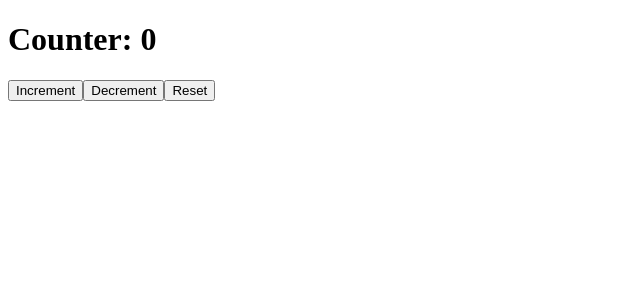
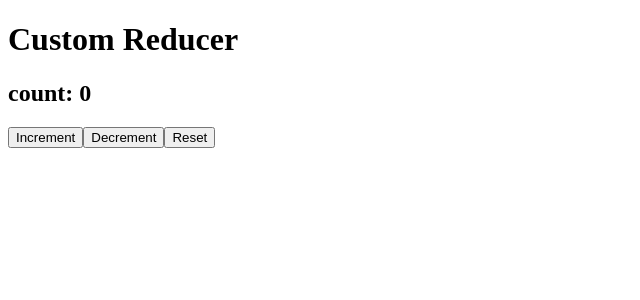
Before and after one commit to Madhavansw/React_App, a React (Vite) app: page / in a window 1280 px wide. Shown: the top 300 px of the page, without its empty margins (0-640 px from the left). Built offline with nearby package versions, Linux system fonts and the light colour scheme.

Commit message:
Added customreducer

```diff
--- a/src/App.jsx
+++ b/src/App.jsx
@@ -3,12 +3,13 @@ import Profile from "./components/Profile";
 import Dashboard from "./components/Dashboard";
 import CounterReducer from "./components/CounterReducer";
 import UsingReducer from "./components/UsingReducer";
+import CustomReducer from "./components/CustomReducer";
 
 function App() {
 
   return (
     <div>
-      <UsingReducer/>
+      <CustomReducer />
     </div>
   );
 }
--- /dev/null
+++ b/src/components/CustomReducer.jsx
@@ -0,0 +1,43 @@
+import React, { use } from "react";
+import { useReducer } from "react";
+
+const _initialState = {
+    count: 0
+};
+const _reducer = (state,action) => {
+    switch(action.type){
+        case "Increment": {
+            return{
+                ...state,
+                count: state.count + 1
+            }
+        }
+        case "Decrement": {
+            return {
+                ...state,
+                count: state.count - 1
+            }
+        }
+        case "Reset": {
+            return {
+                ...state,
+                count: 0
+            }
+        }
+    }
+}
+
+const CustomReducer =() => {
+    const [state, dispatch] = useReducer(_reducer, _initialState);
+
+    return(
+        <div>
+            <h1>Custom Reducer</h1>
+            <h2> count: {state.count}</h2>
+        <button onClick={() => {dispatch({type:"Increment"})}}> Increment</button>
+        <button onClick={() => {dispatch({type:"Decrement"})}}> Decrement</button>
+        <button onClick={() => {dispatch({type:"Reset"})}}> Reset</button>
+        </div>
+    )
+}
+export default CustomReducer;
```
